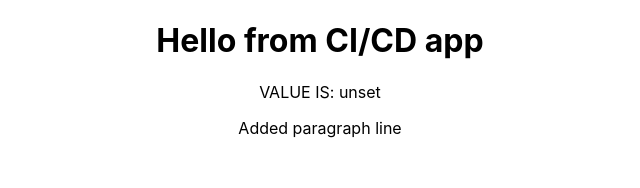
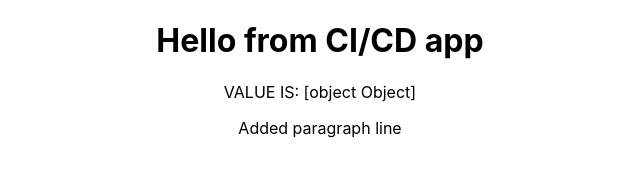
Before and after one commit to supunUOM/aws-ci-cd-react, a React (Create React App) app: page / in a window 1280 px wide. Shown: the top 188 px of the page, without its empty margins (320-960 px from the left). Built offline with nearby package versions, Linux system fonts and the light colour scheme; no server answers.

Commit message:
screat key changed

```diff
--- a/src/App.tsx
+++ b/src/App.tsx
@@ -4,7 +4,7 @@ function App() {
   return (
     <div className="App">
       <h1>Hello from CI/CD app</h1>
-      {`VALUE IS: ${process.env.REACT_APP_API_KEY}`}
+      {`VALUE IS: ${process.env}`}
       <p>Added paragraph line </p>
     </div>
   );
```
